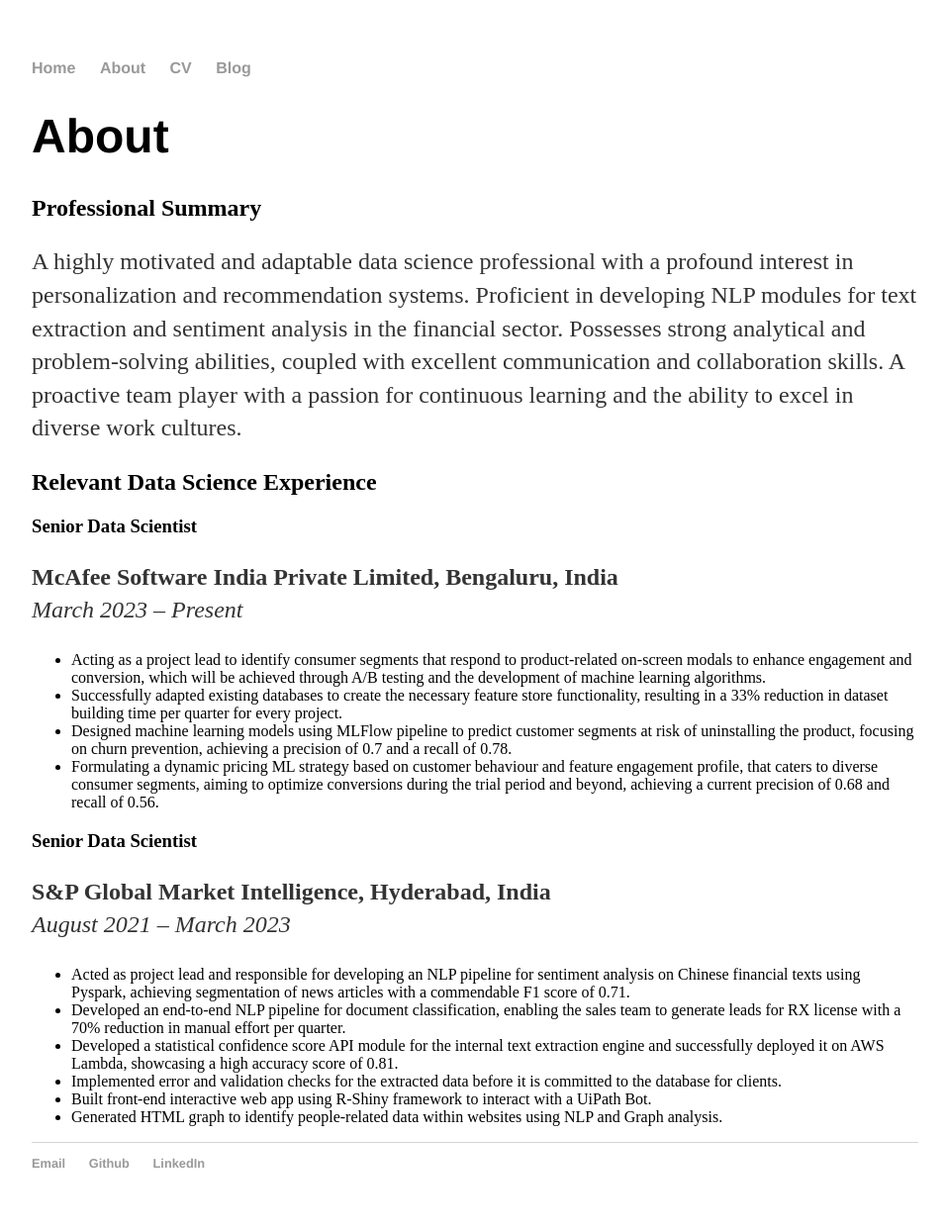
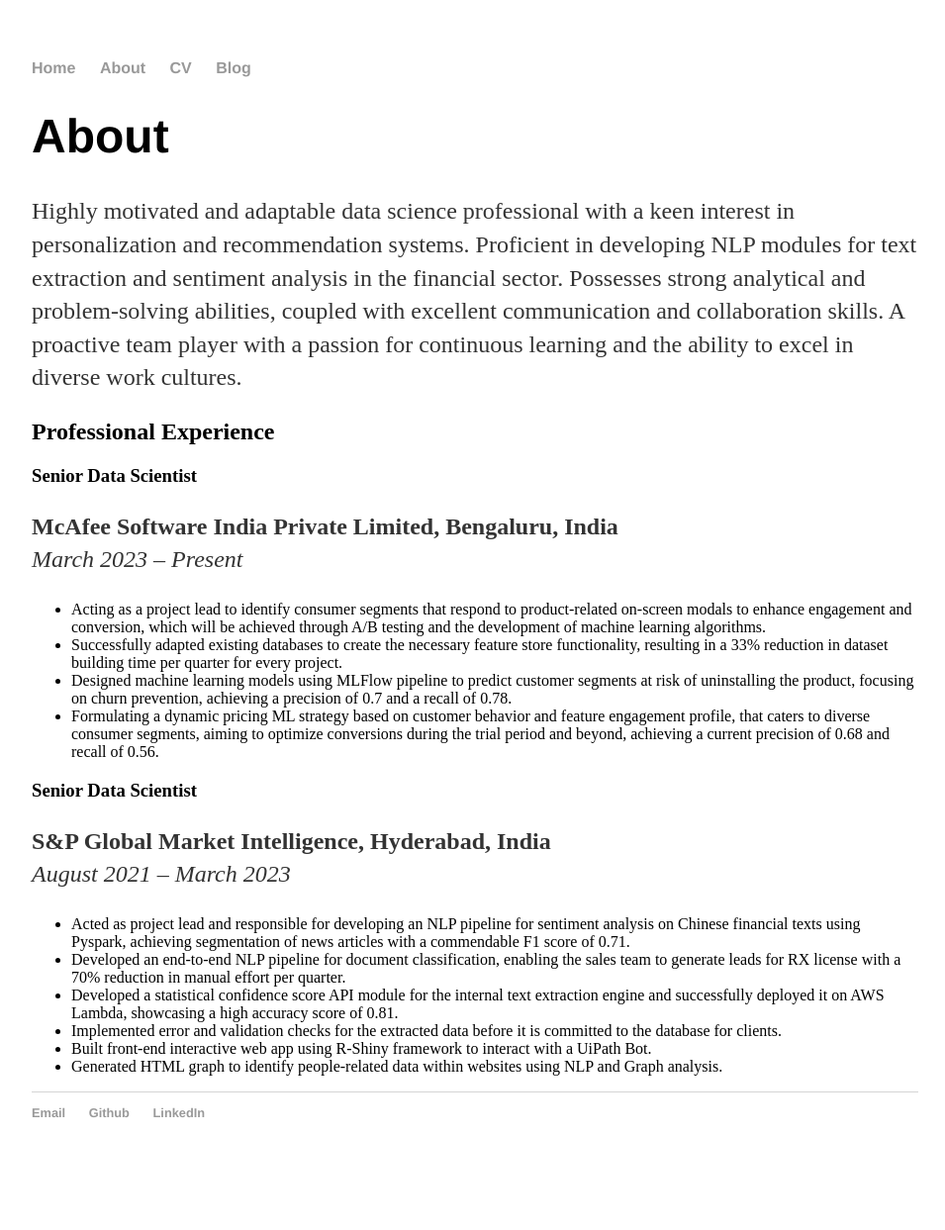
Before and after one commit to ayan-ghosh103/ayan-ghosh103.github.io, a Jekyll site: the page built from about/index.html, in a window 1280 px wide. Shown: the whole page at 99% size, without its empty margins (160-1115 px from the left). Built offline with Jekyll 4.4.1, drawn with Linux system fonts in a browser that asks for light colours; after the commit the page ends 1192 px from its top, so only the background shows below that.

Commit message:
Update index.html

```diff
--- a/about/index.html
+++ b/about/index.html
@@ -3,26 +3,33 @@ layout: default
 title: About Ayan Ghosh
 ---
 
-		<div class="about">
-<body>
+<div class="about">
     <h1>About</h1>
+    <p>Highly motivated and adaptable data science professional with a keen interest in personalization and recommendation
+        systems. Proficient in developing NLP modules for text extraction and sentiment analysis in the financial sector.
+        Possesses strong analytical and problem-solving abilities, coupled with excellent communication and collaboration
+        skills. A proactive team player with a passion for continuous learning and the ability to excel in diverse work cultures.</p>
 
-    <h2>Professional Summary</h2>
-    <p>A highly motivated and adaptable data science professional with a profound interest in personalization and recommendation systems. Proficient in developing NLP modules for text extraction and sentiment analysis in the financial sector. Possesses strong analytical and problem-solving abilities, coupled with excellent communication and collaboration skills. A proactive team player with a passion for continuous learning and the ability to excel in diverse work cultures.</p>
+    <h2>Professional Experience</h2>
 
-    <h2>Relevant Data Science Experience</h2>
     <h3>Senior Data Scientist</h3>
     <p><strong>McAfee Software India Private Limited, Bengaluru, India</strong><br>
         <em>March 2023 – Present</em></p>
 
     <ul>
-        <li>Acting as a project lead to identify consumer segments that respond to product-related on-screen modals to enhance engagement and conversion, which will be achieved through A/B testing and the development of machine learning algorithms.</li>
+        <li>Acting as a project lead to identify consumer segments that respond to product-related on-screen modals to enhance
+            engagement and conversion, which will be achieved through A/B testing and the development of machine learning
+            algorithms.</li>
 
-        <li>Successfully adapted existing databases to create the necessary feature store functionality, resulting in a 33% reduction in dataset building time per quarter for every project.</li>
+        <li>Successfully adapted existing databases to create the necessary feature store functionality, resulting in a 33%
+            reduction in dataset building time per quarter for every project.</li>
 
-        <li>Designed machine learning models using MLFlow pipeline to predict customer segments at risk of uninstalling the product, focusing on churn prevention, achieving a precision of 0.7 and a recall of 0.78.</li>
+        <li>Designed machine learning models using MLFlow pipeline to predict customer segments at risk of uninstalling the
+            product, focusing on churn prevention, achieving a precision of 0.7 and a recall of 0.78.</li>
 
-        <li>Formulating a dynamic pricing ML strategy based on customer behaviour and feature engagement profile, that caters to diverse consumer segments, aiming to optimize conversions during the trial period and beyond, achieving a current precision of 0.68 and recall of 0.56.</li>
+        <li>Formulating a dynamic pricing ML strategy based on customer behavior and feature engagement profile, that caters to
+            diverse consumer segments, aiming to optimize conversions during the trial period and beyond, achieving a current
+            precision of 0.68 and recall of 0.56.</li>
     </ul>
 
     <h3>Senior Data Scientist</h3>
@@ -30,11 +37,14 @@ title: About Ayan Ghosh
         <em>August 2021 – March 2023</em></p>
 
     <ul>
-        <li>Acted as project lead and responsible for developing an NLP pipeline for sentiment analysis on Chinese financial texts using Pyspark, achieving segmentation of news articles with a commendable F1 score of 0.71.</li>
+        <li>Acted as project lead and responsible for developing an NLP pipeline for sentiment analysis on Chinese financial texts
+            using Pyspark, achieving segmentation of news articles with a commendable F1 score of 0.71.</li>
 
-        <li>Developed an end-to-end NLP pipeline for document classification, enabling the sales team to generate leads for RX license with a 70% reduction in manual effort per quarter.</li>
+        <li>Developed an end-to-end NLP pipeline for document classification, enabling the sales team to generate leads for RX
+            license with a 70% reduction in manual effort per quarter.</li>
 
-        <li>Developed a statistical confidence score API module for the internal text extraction engine and successfully deployed it on AWS Lambda, showcasing a high accuracy score of 0.81.</li>
+        <li>Developed a statistical confidence score API module for the internal text extraction engine and successfully deployed
+            it on AWS Lambda, showcasing a high accuracy score of 0.81.</li>
 
         <li>Implemented error and validation checks for the extracted data before it is committed to the database for clients.</li>
 
@@ -45,11 +55,4 @@ title: About Ayan Ghosh
 
     <!-- Add any additional sections or content as needed -->
 
-</body>
-
-</html>
-
-			<!--<ul class="contacts">
-				<li><a href="https://www.linkedin.com/in/ayanghosh1305/">Linkedin</a></li>
-				</ul>-->
-		</div>
+</div>
```
